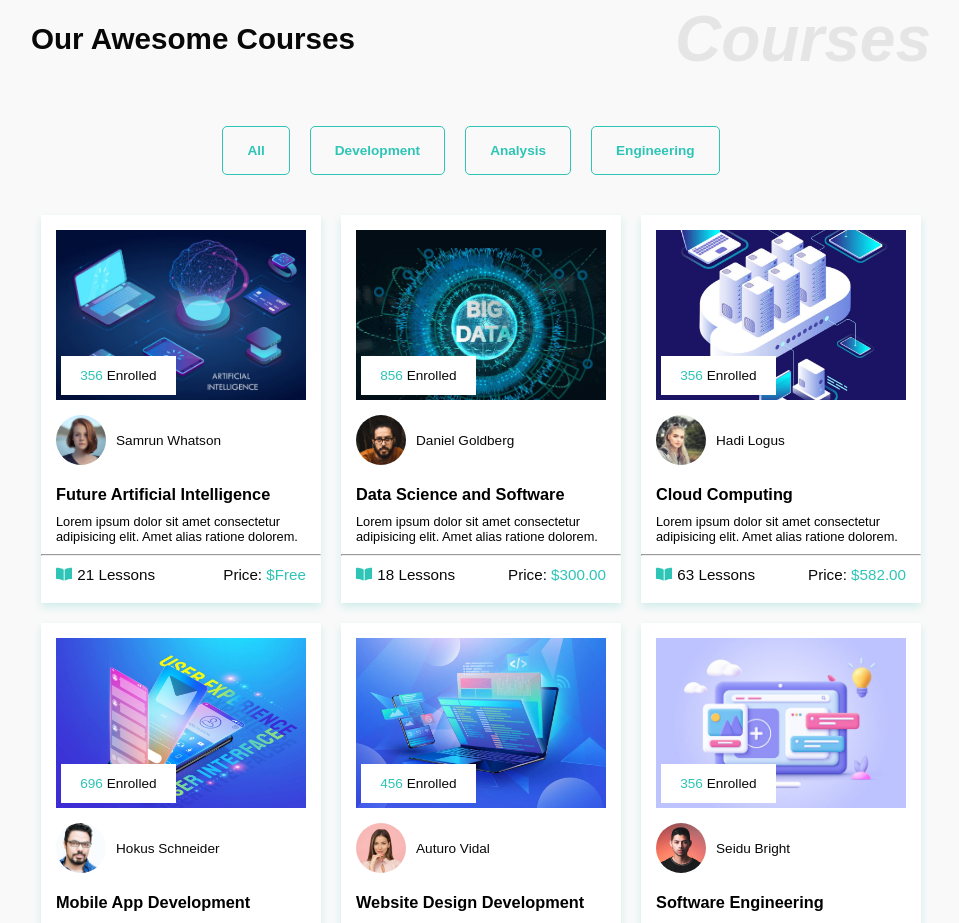
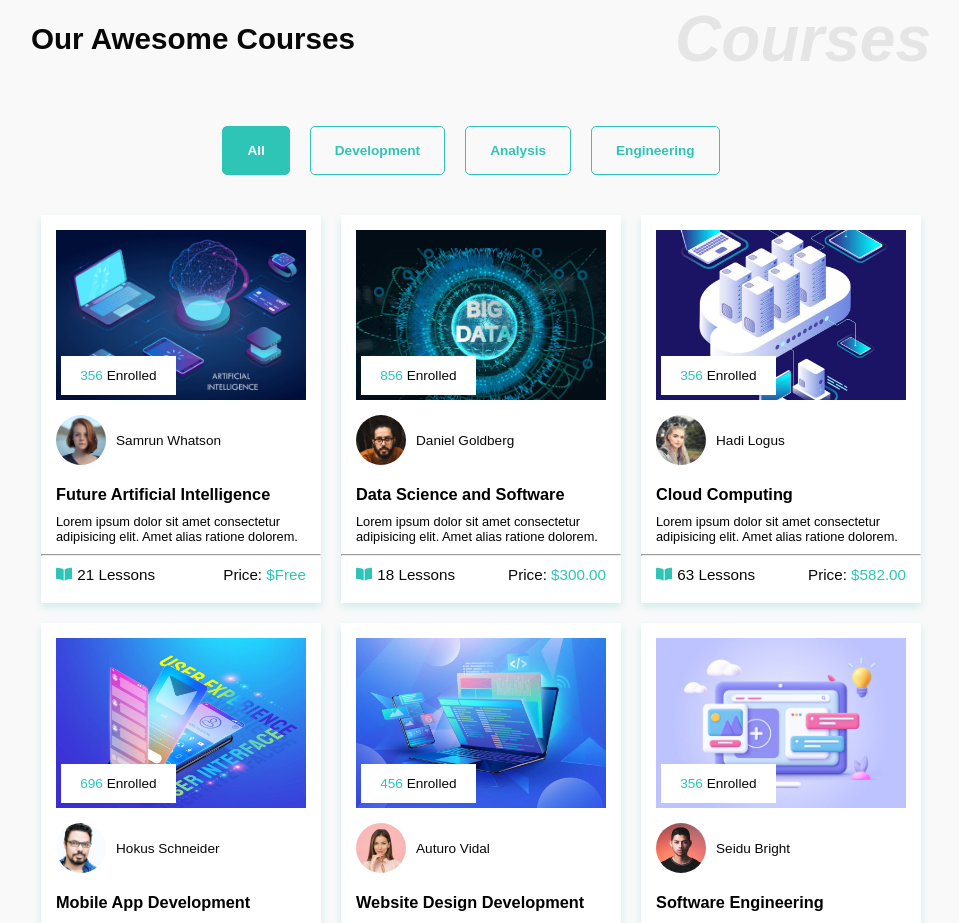
Before and after one commit to Achiekobby/education-institute-website-in-react-and-styled-components, a React (Create React App) app: page / in a window 1280 px wide. Shown: the part 1620-2543 px from the top of the page, without its empty margins (159-1118 px from the left). Built offline with nearby package versions, Linux system fonts and the light colour scheme.

Commit message:
Courses menu now working correctly

```diff
--- a/src/components/Courses/CoursesPreview/CategoriesFilter.js
+++ b/src/components/Courses/CoursesPreview/CategoriesFilter.js
@@ -1,4 +1,4 @@
-import React from "react";
+import React,{useState} from "react";
 import {
   FilterCategories,
   FilterCategoriesContainer,
@@ -6,15 +6,17 @@ import {
 } from "./CoursesPreviewElements";
 
 const CategoriesFilter = ({ categories, filterCategories }) => {
+  const [value, setValue] = useState("all")
   return (
     <FilterCategories>
       <FilterCategoriesContainer>
         {categories.map((data, index) => {
           return (
-            <FilterBtn
+            <FilterBtn className={`${data===value && 'active-btn'}`}
               key={index}
               onClick={() => {
                 filterCategories(data);
+                setValue(data)
               }}
             >
               {data}
--- a/src/components/Courses/CoursesPreview/CoursesPreviewElements.js
+++ b/src/components/Courses/CoursesPreview/CoursesPreviewElements.js
@@ -182,6 +182,11 @@ export const FilterBtn = styled.button`
   padding: 1rem 1.5rem;
   margin-bottom: 20px;
 
+  &.active-btn{
+    color: #fff;
+    background: #2ec4b6;
+  }
+
   &:hover {
     color: #fff;
     background: #2ec4b6;
```
